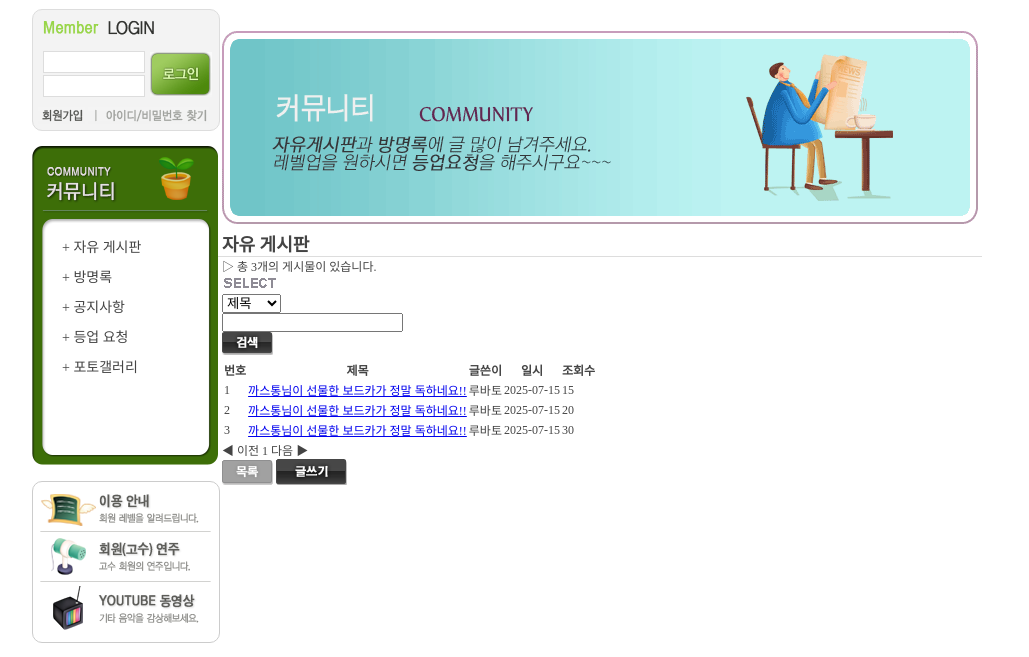
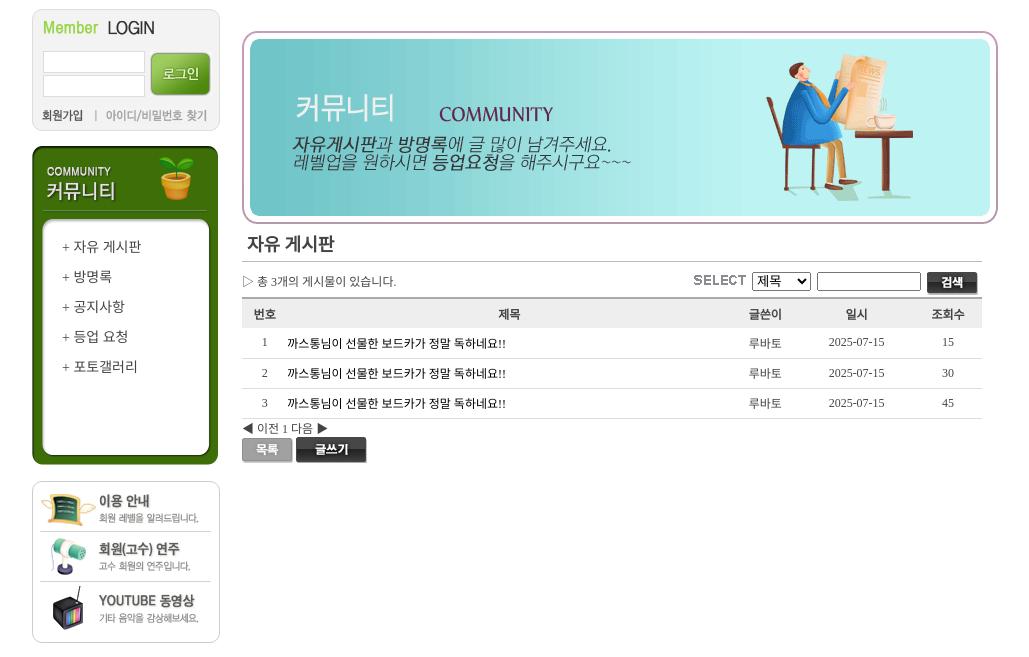
Before and after one commit to ddujeong/lubato_web2, a plain HTML site: page board_list.html in a window 1280 px wide. Shown: the part 91-748 px from the top of the page, without its empty margins (123-1152 px from the left). Drawn offline with Linux system fonts and the light colour scheme.

Commit message:
게시판 목록 완성

```diff
--- a/board_list.html
+++ b/board_list.html
@@ -9,6 +9,7 @@
     <link rel="stylesheet" type="text/css" href="css/footer.css">
     <link rel="stylesheet" type="text/css" href="css/common.css">
     <link rel="stylesheet" type="text/css" href="css/board_list_aside.css">
+    <link rel="stylesheet" type="text/css" href="css/board_list_main.css">
 </head>
 <body>
     <div id="wrap">
@@ -74,10 +75,10 @@
                     ▷ 총 3개의 게시물이 있습니다.
                 </div>
                 <div id="search">
-                    <div id="search_image">
+                    <div id="select_img">
                         <img src="images/select_search.gif" alt="">
                     </div>
-                <div>
+                <div id="search_select">
                     <select name="" id="">
                         <option value="">제목</option>
                         <option value="">내용</option>
@@ -99,25 +100,25 @@
                     <th>조회수</th>
                 </tr>
                 <tr>
-                    <td>1</td>
-                    <td><a href="#">까스통님이 선물한 보드카가 정말 독하네요!!</td>
-                    <td>루바토</td>
-                    <td>2025-07-15</td>
-                    <td>15</td>
+                    <td class="col1">1</td>
+                    <td class="col2"><a href="#">까스통님이 선물한 보드카가 정말 독하네요!!</td>
+                    <td class="col3">루바토</td>
+                    <td class="col4">2025-07-15</td>
+                    <td class="col5">15</td>
                 </tr>
                 <tr>
-                    <td>2</td>
-                    <td><a href="#">까스통님이 선물한 보드카가 정말 독하네요!!</td>
-                    <td>루바토</td>
-                    <td>2025-07-15</td>
-                    <td>20</td>
+                    <td class="col1">2</td>
+                    <td class="col2"><a href="#">까스통님이 선물한 보드카가 정말 독하네요!!</td>
+                    <td class="col3">루바토</td>
+                    <td class="col4">2025-07-15</td>
+                    <td class="col5">30</td>
                 </tr>
                 <tr>
-                    <td>3</td>
-                    <td><a href="#">까스통님이 선물한 보드카가 정말 독하네요!!</td>
-                    <td>루바토</td>
-                    <td>2025-07-15</td>
-                    <td>30</td>
+                    <td class="col1">3</td>
+                    <td class="col2"><a href="#">까스통님이 선물한 보드카가 정말 독하네요!!</td>
+                    <td class="col3">루바토</td>
+                    <td class="col4">2025-07-15</td>
+                    <td class="col5">45</td>
                 </tr>
             </table>
             <!-- 게시판 글목록 끝 -->
--- /dev/null
+++ b/css/board_list_main.css
@@ -0,0 +1,95 @@
+main{
+    width: 740px;
+    float: right;
+}
+#board_title{
+    border-bottom: 1px solid #bbbbbb;
+    /* margin-top: 20px; */
+    padding: 0 0 5px 5px;
+}
+#total_search{
+    height: 35px;
+    position: relative;
+    /* border: 1px solid red; */
+}
+#total{
+    position: absolute;
+    top: 10px;
+}
+#search{
+    position: absolute;
+    left: 450px;
+    top: 10px;
+}
+#search_select{
+    position: absolute;
+
+
+}
+#select_img{
+    position: absolute;
+
+}
+#search_select{
+     position: absolute;
+     left: 60px;
+
+}
+#search_input{
+     position: absolute;
+     left: 125px;
+
+}
+#search_input input{
+    width: 100px;
+}
+#search_btn{
+    position: absolute;
+     left: 235px;
+}
+
+/* 게시판 목록 */
+table{
+    border-collapse: collapse;
+    /* 테이블 만들때 필수 적용 */
+    margin: 0 auto;
+    width: 100%;
+}
+table tr{
+    height: 30px;
+}
+table th{
+    background-color: #eeeeee;
+    /* border-bottom:1px solid red ; */
+    border-top:2px solid #aaaaaa; ;
+}
+table td{
+    border-bottom: 1px solid #dddddd;
+}
+td.col1{
+    text-align: center;
+}
+td.col2{
+    width: 60%;
+}
+td.col3{
+    text-align: center;
+}
+td.col4{
+    text-align: center;
+}
+td.col5{
+    text-align: center;
+}
+table td a:link{
+    color: black;
+    text-decoration: none;
+}
+table td a:hover{
+    color: black;
+    text-decoration: underline;
+}
+table td a:visited{
+    color: black;
+    text-decoration: none;
+}
```
